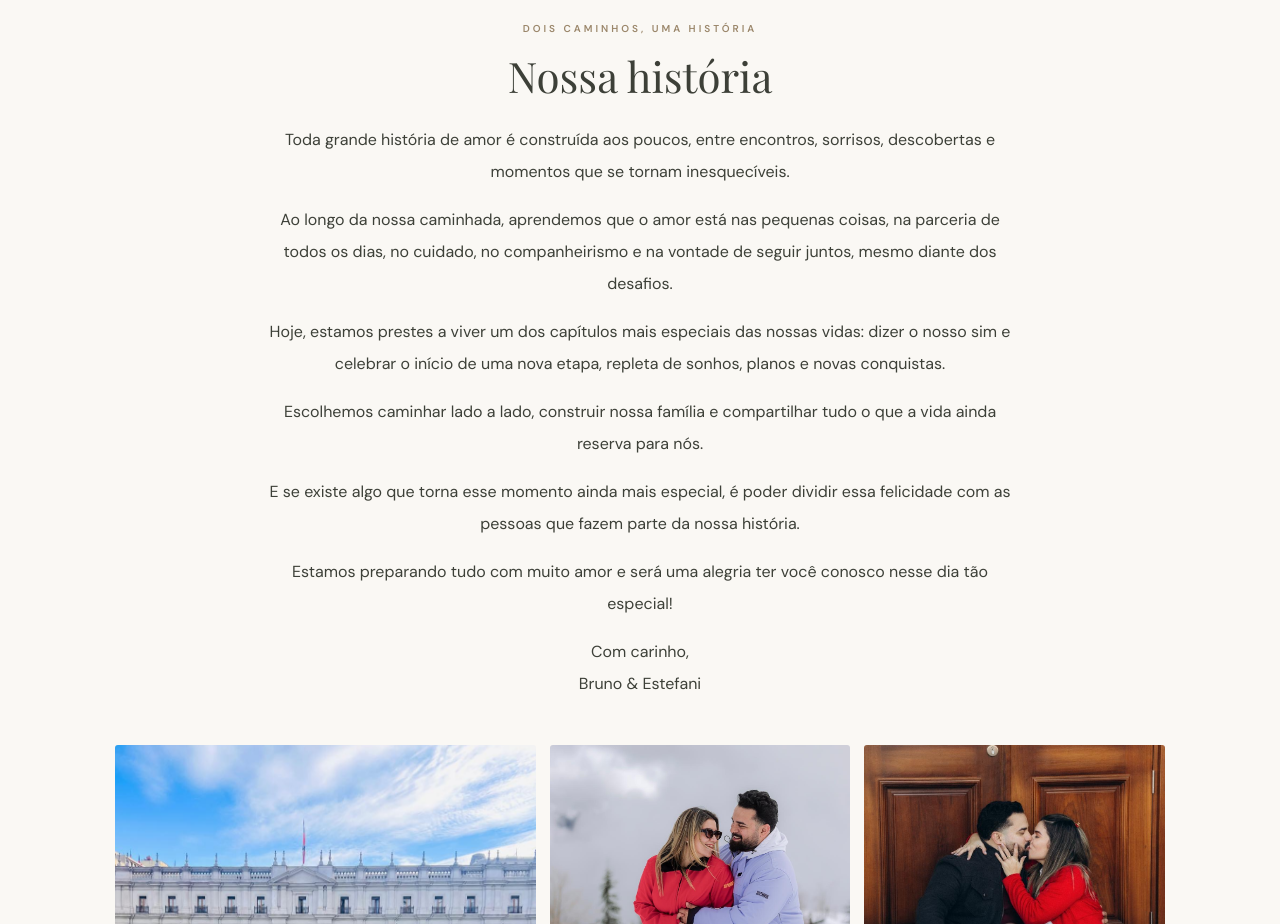
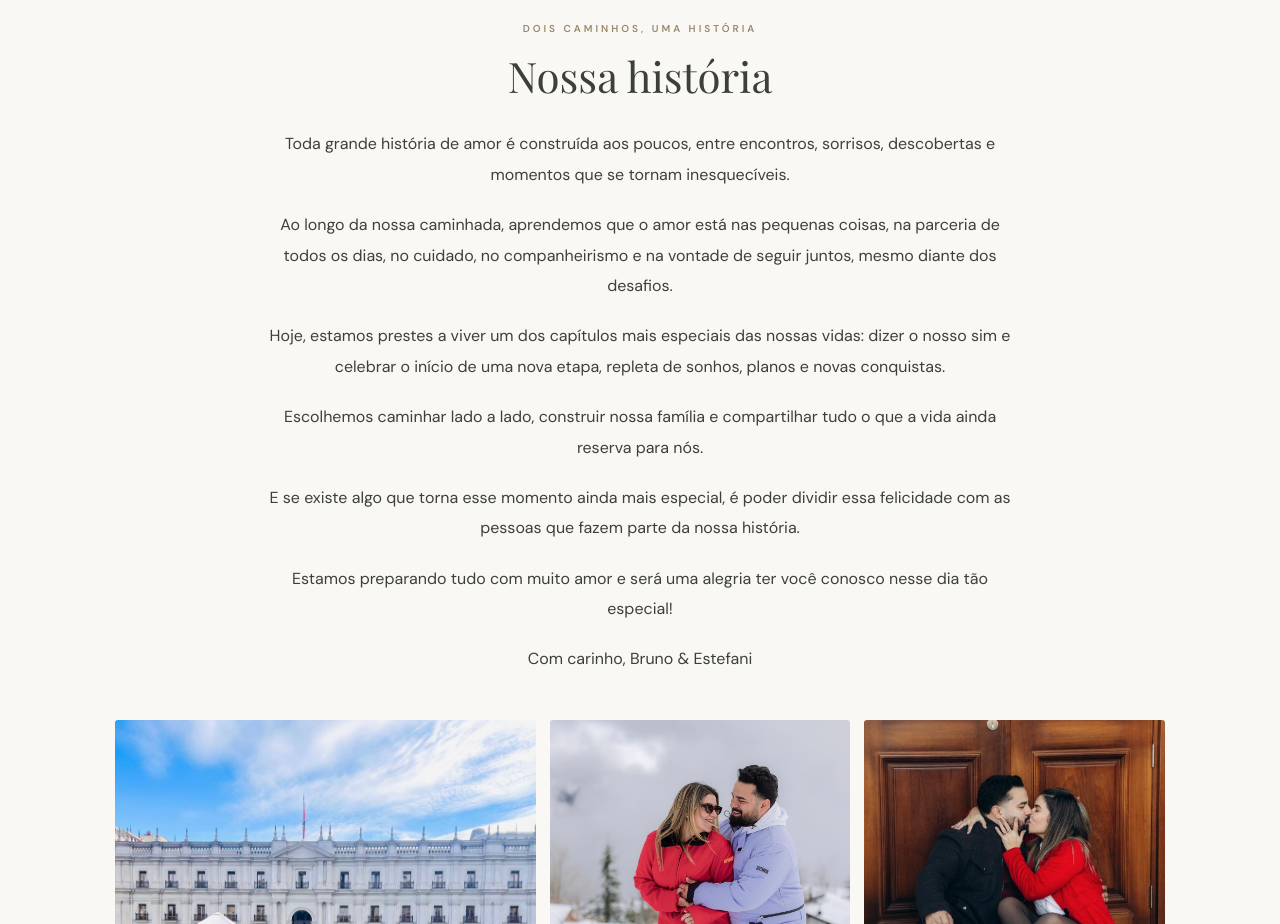
Before and after one commit to BrunoCouto1/Casamento, a plain HTML site: page index.html in a window 1280 px wide. Shown: the part 1040-1964 px from the top of the page. Drawn offline with nearby package versions, Linux system fonts and the light colour scheme.

Commit message:
Update styles.css

```diff
--- a/styles.css
+++ b/styles.css
@@ -579,8 +579,15 @@ dialog h2 {
 
 #story {
   max-width: 750px;
-  margin: 20px auto;
-  line-height: 2;
-  white-space: pre-line;
+  margin: 25px auto;
+  line-height: 1.9;
   text-align: center;
 }
+
+#story p {
+  margin: 0 0 20px;
+}
+
+#story p:last-child {
+  margin-bottom: 0;
+}
```
